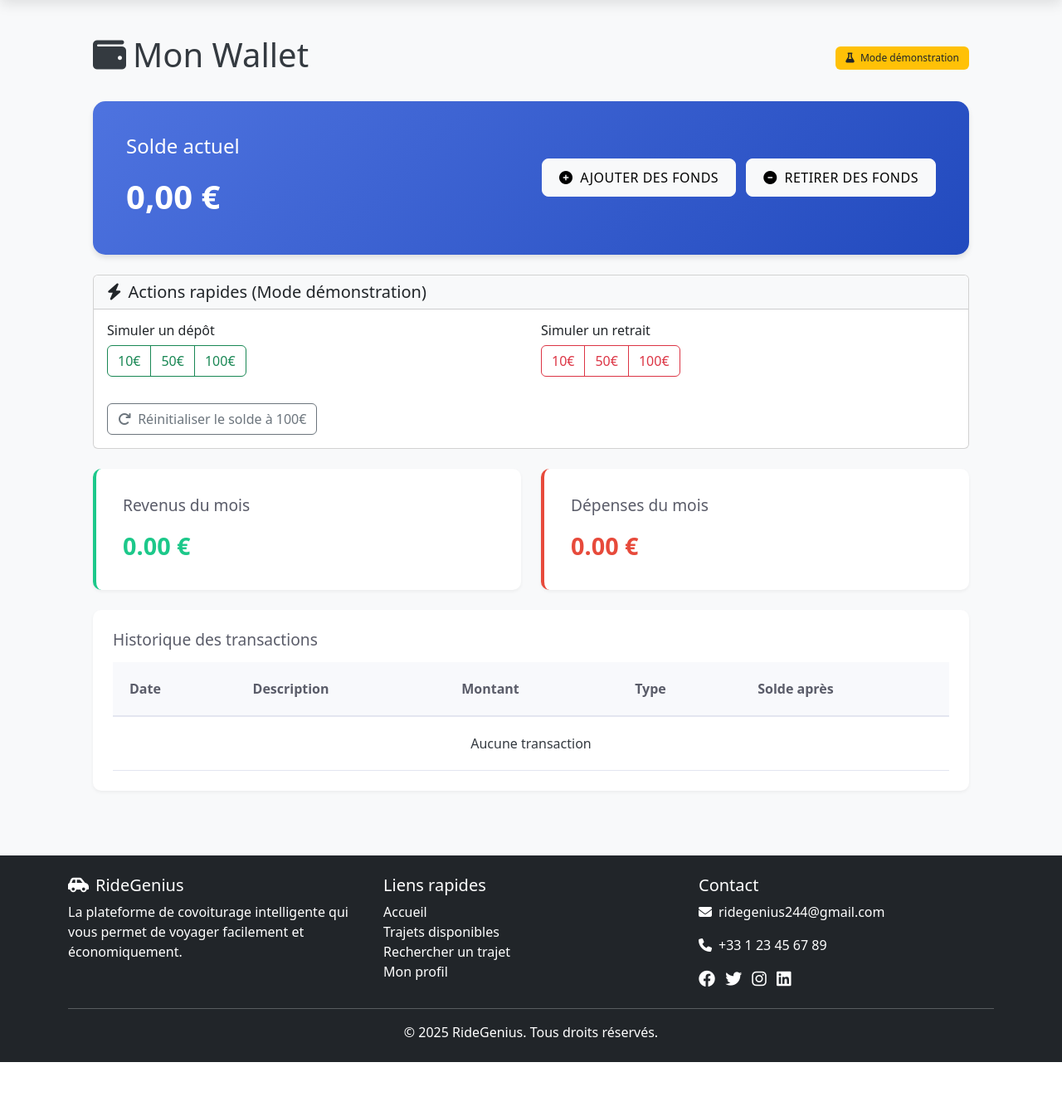
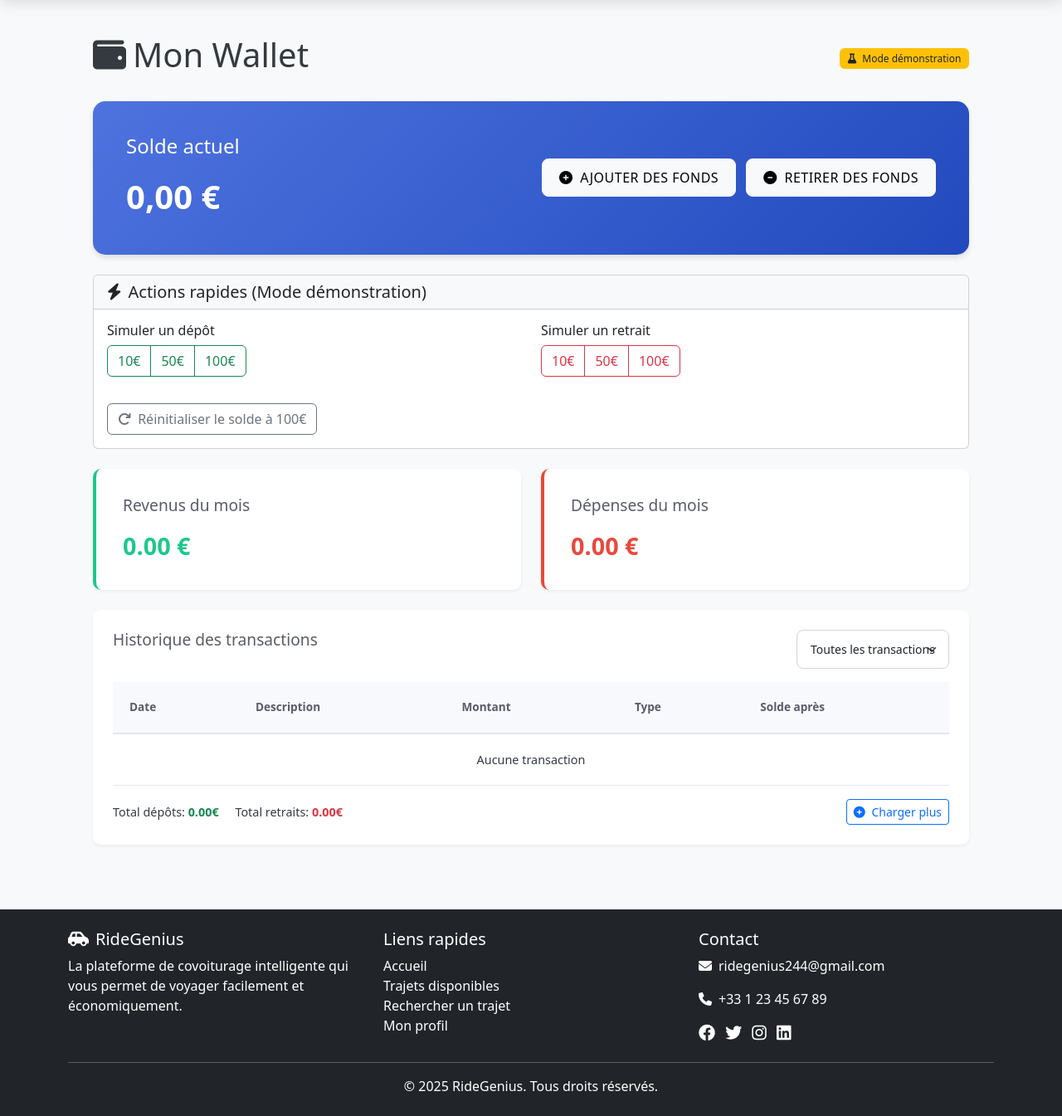
Before and after one commit to Dxne-Dev/Ride-Genius-2, a PHP site: page /index.php?page=wallet in a window 1280 px wide. Shown: the part 84-1429 px from the top of the page at 83% size. Before the commit the page ends 1364 px from the top, so only its background shows below. Run offline with PHP 8.4, Linux system fonts and the light colour scheme; the visitor is signed in with stand-in values (Sample User, id 1); data comes from the database, SQL or seed files in the repository; data that the repository does not hold is empty; some libraries are stand-ins or nearby versions.

Commit message:
Enhance wallet UI and functionality: update transaction table styles for improved readability, add transaction filtering options, and implement dynamic transaction summary and pagination. Refactor JavaScript for better transaction handling and user interaction.

```diff
--- a/assets/css/wallet.css
+++ b/assets/css/wallet.css
@@ -124,17 +124,19 @@
 
 .transactions-table th {
     background-color: #f8f9fc;
-    padding: 1rem;
+    padding: 0.75rem;
     font-weight: 600;
     text-align: left;
     color: #5a5c69;
     border-bottom: 2px solid #e3e6f0;
+    font-size: 0.85rem;
 }
 
 .transactions-table td {
-    padding: 1rem;
+    padding: 0.75rem;
     border-bottom: 1px solid #e3e6f0;
     vertical-align: middle;
+    font-size: 0.9rem;
 }
 
 .transactions-table tr:hover {
@@ -143,15 +145,30 @@
 
 .transactions-table .credit {
     color: #28a745;
+    font-weight: 500;
 }
 
 .transactions-table .debit {
     color: #dc3545;
+    font-weight: 500;
+}
+
+.transaction-filters {
+    min-width: 180px;
+}
+
+.transaction-summary {
+    font-size: 0.9rem;
+}
+
+.transaction-pagination {
+    margin-left: 1rem;
 }
 
 .badge {
-    padding: 0.5rem 0.75rem;
+    padding: 0.4rem 0.6rem;
     font-weight: 500;
+    font-size: 0.75rem;
 }
 
 /* Modal styles */
@@ -298,6 +315,11 @@
     .transactions-table td:last-child {
         min-width: 100px;
     }
+
+    .transaction-summary {
+        flex-direction: column;
+        gap: 0.5rem;
+    }
 }
 
 @media (max-width: 576px) {
--- a/views/wallet/wallet.php
+++ b/views/wallet/wallet.php
@@ -113,7 +113,17 @@ include __DIR__ . '/../../includes/navbar.php';
 
         <!-- Historique des transactions -->
         <div class="transactions-card">
-            <h3 class="mb-3">Historique des transactions</h3>
+            <div class="d-flex justify-content-between align-items-center mb-3">
+                <h3>Historique des transactions</h3>
+                <div class="transaction-filters">
+                    <select class="form-select form-select-sm" id="transactionFilter">
+                        <option value="all">Toutes les transactions</option>
+                        <option value="credit">Dépôts uniquement</option>
+                        <option value="debit">Retraits uniquement</option>
+                    </select>
+                </div>
+            </div>
+
             <div class="table-responsive">
                 <table class="transactions-table">
                     <thead>
@@ -132,7 +142,7 @@ include __DIR__ . '/../../includes/navbar.php';
                             </tr>
                         <?php else: ?>
                             <?php foreach ($transactions as $transaction): ?>
-                                <tr>
+                                <tr class="transaction-row <?php echo $transaction['type']; ?>">
                                     <td><?php echo date('d/m/Y H:i', strtotime($transaction['created_at'])); ?></td>
                                     <td><?php echo htmlspecialchars($transaction['description']); ?></td>
                                     <td class="<?php echo $transaction['type'] === 'credit' ? 'credit' : 'debit'; ?>">
@@ -144,12 +154,24 @@ include __DIR__ . '/../../includes/navbar.php';
                                             <?php echo $transaction['type'] === 'credit' ? 'Dépôt' : 'Retrait'; ?>
                                         </span>
                                     </td>
-                                    <td><?php echo number_format($transaction['balance_after'], 2); ?>€</td>
+                                    <td class="d-none d-md-table-cell"><?php echo number_format($transaction['balance_after'], 2); ?>€</td>
                                 </tr>
                             <?php endforeach; ?>
                         <?php endif; ?>
                     </tbody>
                 </table>
+            </div>
+
+            <div class="d-flex justify-content-between align-items-center mt-3">
+                <div class="transaction-summary">
+                    <span class="me-3">Total dépôts: <strong class="text-success"><?php echo number_format($monthlyIncome, 2); ?>€</strong></span>
+                    <span>Total retraits: <strong class="text-danger"><?php echo number_format($monthlyExpenses, 2); ?>€</strong></span>
+                </div>
+                <div class="transaction-pagination">
+                    <button class="btn btn-sm btn-outline-primary" id="loadMoreTransactions">
+                        <i class="fas fa-plus-circle me-1"></i> Charger plus
+                    </button>
+                </div>
             </div>
         </div>
     </div>
@@ -241,3 +263,101 @@ include __DIR__ . '/../../includes/navbar.php';
 </div>
 
 <?php include __DIR__ . '/../../includes/footer.php'; ?>
+
+<script>
+document.addEventListener('DOMContentLoaded', function() {
+    // Filtrage des transactions
+    const transactionFilter = document.getElementById('transactionFilter');
+    const transactionRows = document.querySelectorAll('.transaction-row');
+    const transactionTableBody = document.querySelector('.transactions-table tbody');
+    const transactionSummary = document.querySelector('.transaction-summary');
+
+    console.log('Nombre de lignes de transactions:', transactionRows.length);
+
+    // Fonction pour filtrer les transactions
+    function filterTransactions(filterValue) {
+        console.log('Filtrage avec la valeur:', filterValue);
+
+        // Vider le tableau
+        transactionTableBody.innerHTML = '';
+
+        // Compteurs pour le résumé
+        let totalCredit = 0;
+        let totalDebit = 0;
+
+        // Filtrer et ajouter les lignes correspondantes
+        transactionRows.forEach(row => {
+            const isCredit = row.classList.contains('credit');
+            const isDebit = row.classList.contains('debit');
+
+            console.log('Ligne:', row);
+            console.log('Est crédit:', isCredit);
+            console.log('Est débit:', isDebit);
+
+            // Appliquer le filtre
+            if (filterValue === 'all' ||
+                (filterValue === 'credit' && isCredit) ||
+                (filterValue === 'debit' && isDebit)) {
+
+                // Cloner la ligne pour l'ajouter au tableau
+                const newRow = row.cloneNode(true);
+                transactionTableBody.appendChild(newRow);
+
+                // Mettre à jour les compteurs
+                if (isCredit) {
+                    const amount = parseFloat(row.querySelector('td:nth-child(3)').textContent.replace('+', '').replace('€', '').trim());
+                    totalCredit += amount;
+                } else if (isDebit) {
+                    const amount = parseFloat(row.querySelector('td:nth-child(3)').textContent.replace('-', '').replace('€', '').trim());
+                    totalDebit += amount;
+                }
+            }
+        });
+
+        // Mettre à jour le résumé
+        if (transactionSummary) {
+            transactionSummary.innerHTML = `
+                <span class="me-3">Total dépôts: <strong class="text-success">${totalCredit.toFixed(2)}€</strong></span>
+                <span>Total retraits: <strong class="text-danger">${totalDebit.toFixed(2)}€</strong></span>
+            `;
+        }
+
+        // Afficher un message si aucune transaction ne correspond au filtre
+        if (transactionTableBody.children.length === 0) {
+            const emptyRow = document.createElement('tr');
+            emptyRow.innerHTML = '<td colspan="5" class="text-center">Aucune transaction correspondant au filtre</td>';
+            transactionTableBody.appendChild(emptyRow);
+        }
+    }
+
+    // Appliquer le filtre initial
+    filterTransactions(transactionFilter.value);
+
+    // Écouter les changements de filtre
+    transactionFilter.addEventListener('change', function() {
+        filterTransactions(this.value);
+    });
+
+    // Chargement de plus de transactions
+    const loadMoreBtn = document.getElementById('loadMoreTransactions');
+    let currentPage = 1;
+
+    loadMoreBtn.addEventListener('click', function() {
+        currentPage++;
+        // Ici, vous pourriez implémenter une requête AJAX pour charger plus de transactions
+        // Pour l'instant, nous allons simplement simuler le chargement
+        this.innerHTML = '<i class="fas fa-spinner fa-spin me-1"></i> Chargement...';
+
+        setTimeout(() => {
+            this.innerHTML = '<i class="fas fa-plus-circle me-1"></i> Charger plus';
+            // Dans une implémentation réelle, vous mettriez à jour le tableau avec les nouvelles données
+        }, 1000);
+    });
+
+    // Initialisation des tooltips Bootstrap
+    const tooltipTriggerList = [].slice.call(document.querySelectorAll('[data-bs-toggle="tooltip"]'));
+    tooltipTriggerList.map(function (tooltipTriggerEl) {
+        return new bootstrap.Tooltip(tooltipTriggerEl);
+    });
+});
+</script>
```
